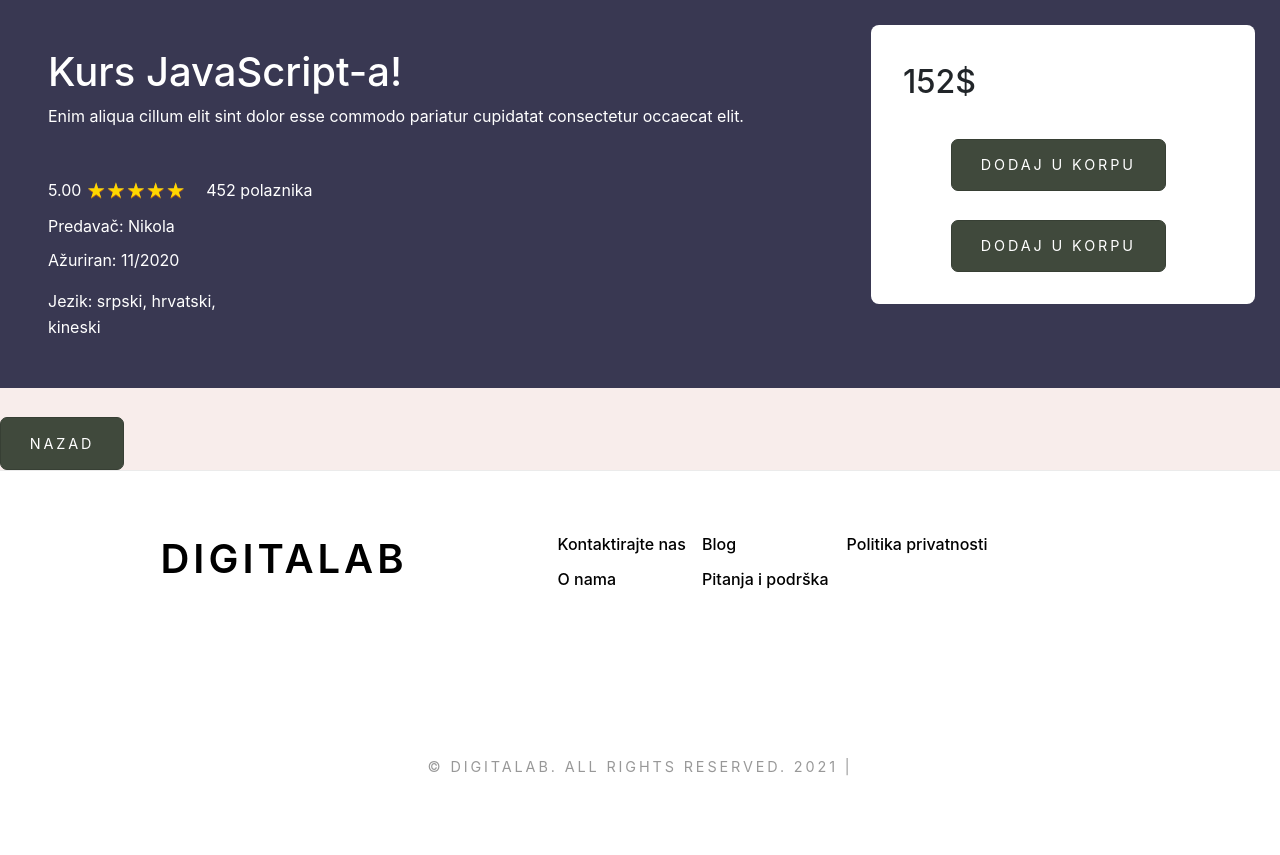
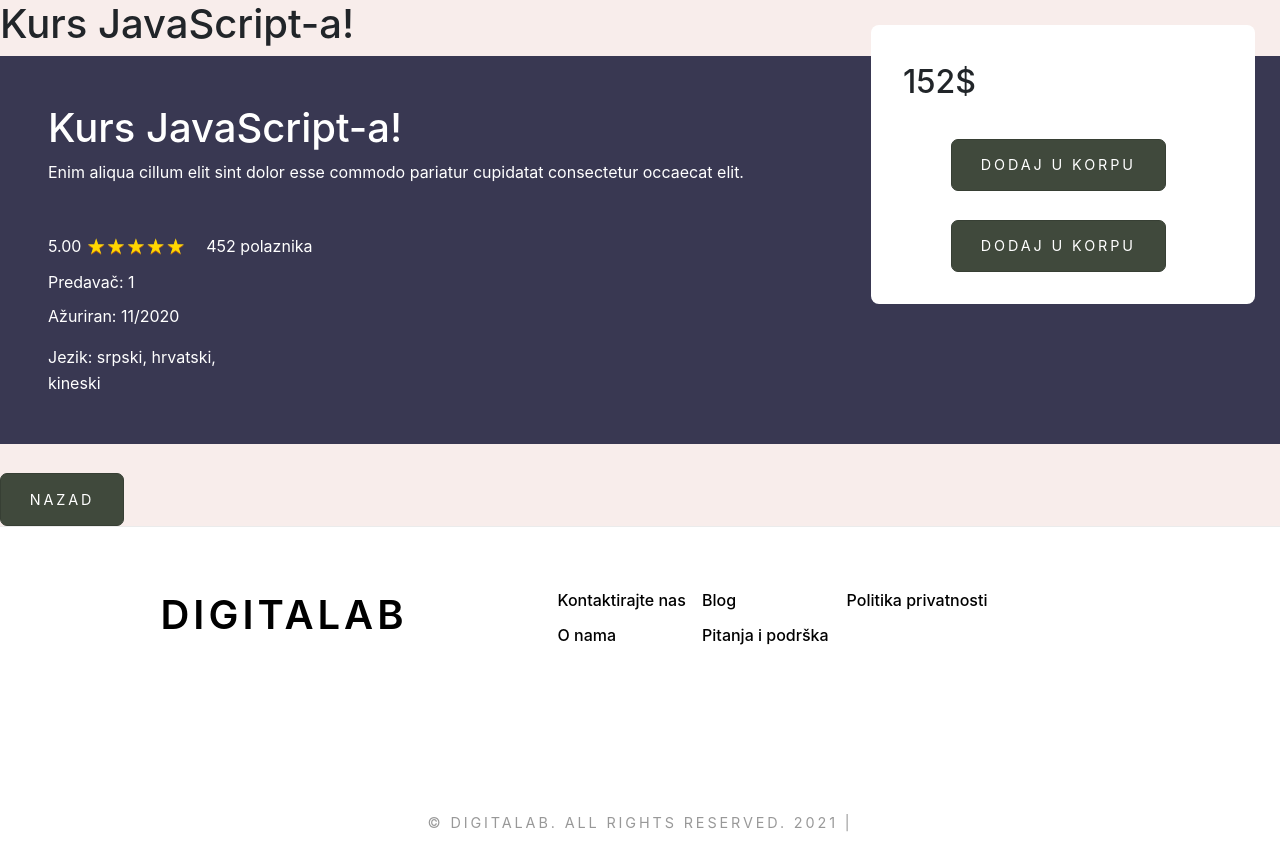
Before and after one commit to DigitaTest/coursesFrontend, a React (Create React App) app: page /course/1 in a window 1280 px wide. Before the commit the page ends 800 px from the top, so only its background shows below. Built offline with nearby package versions, Linux system fonts and the light colour scheme; no server answers.

Commit message:
additional data in coruses

```diff
--- /dev/null
+++ b/src/assets/courseInfo.js
@@ -0,0 +1,24 @@
+const courseInfoData = [
+    {
+        id: 1,
+        name: "Kurs JavaScript-a!",
+        gain: "lalalala"
+    },
+    {
+        id: 2,
+        name: "Kurs JavaScript-a!",
+        gain: "lalalala"
+    },
+    {
+        id: 3,
+        name: "Kurs JavaScript-a!",
+        gain: "lalalala"
+    },
+    {
+        id: 4,
+        name: "Kurs JavaScript-a!",
+        gain: "lalalala"
+    },
+];
+
+export default courseInfoData;
--- a/src/assets/dataKursevi.js
+++ b/src/assets/dataKursevi.js
@@ -3,12 +3,13 @@ const data = [
   {
     id: 1,
     name: "Kurs JavaScript-a!",
-    author: "Nikola",
+    author: "1",
     rating: "5.00",
     update: "11/2020",
     language: "srpski, hrvatski, kineski",
     price: "152$",
     numOfUsers: "452",
+
     video:
       "https://www.youtube.com/watch?v=4UZrsTqkcW4&t=1105s&ab_channel=freeCodeCamp.org",
     image: "https://images.squarespace-cdn.com/content/v1/58d20c79725e25b221549193/1521098155260-OD3QNLD1RK7DGPWMCUA6/ke17ZwdGBToddI8pDm48kNvT88LknE-K9M4pGNO0Iqd7gQa3H78H3Y0txjaiv_0fDoOvxcdMmMKkDsyUqMSsMWxHk725yiiHCCLfrh8O1z5QPOohDIaIeljMHgDF5CVlOqpeNLcJ80NK65_fV7S1USOFn4xF8vTWDNAUBm5ducQhX-V3oVjSmr829Rco4W2Uo49ZdOtO_QXox0_W7i2zEA/js.jpg?format=2500w",
--- a/src/components/course/course.js
+++ b/src/components/course/course.js
@@ -4,22 +4,30 @@ import BasicInfo from "./basicInfo";
 import VidPlayer from "./video";
 import './course.css'
 import data from "../../assets/dataKursevi";
+import courseInfoData from "../../assets/courseInfo";
 
 const Course = () => {
   const [course, setCourse] = useState({id:'', name:'', image:'', desc:'', author:'',
   price:'', rating:'', language:'', numOfUsers:'', update:'', video:''});
+
+  const[courseInfo, setCourseInfo] = useState({id: '', name: ''});
+
   const { id } = useParams();
 
   //Postavljamo ime opis i sliku tacnog kursa na koji je korisnik kliknuo
   useEffect(() => {
-    const newCourse = data.find((cours) => cours.id === parseInt(id));
-    setCourse(newCourse);
+    // const newCourse = ;
+    setCourse(data.find((cours) => cours.id === parseInt(id)));
+
+
+    setCourseInfo(courseInfoData.find((courseInf) => courseInf.id === parseInt(id)));
   }, []);
 
 
   return (
     <>
       <section>
+        <h1>{courseInfo.name}</h1>
         {/* podaci o kursu, potrebno dodati potrebna predznanja, ''kurs je idealan za ..'' itd. */}
       <BasicInfo  {...course}/>
       <div className="sellingCard">
```
